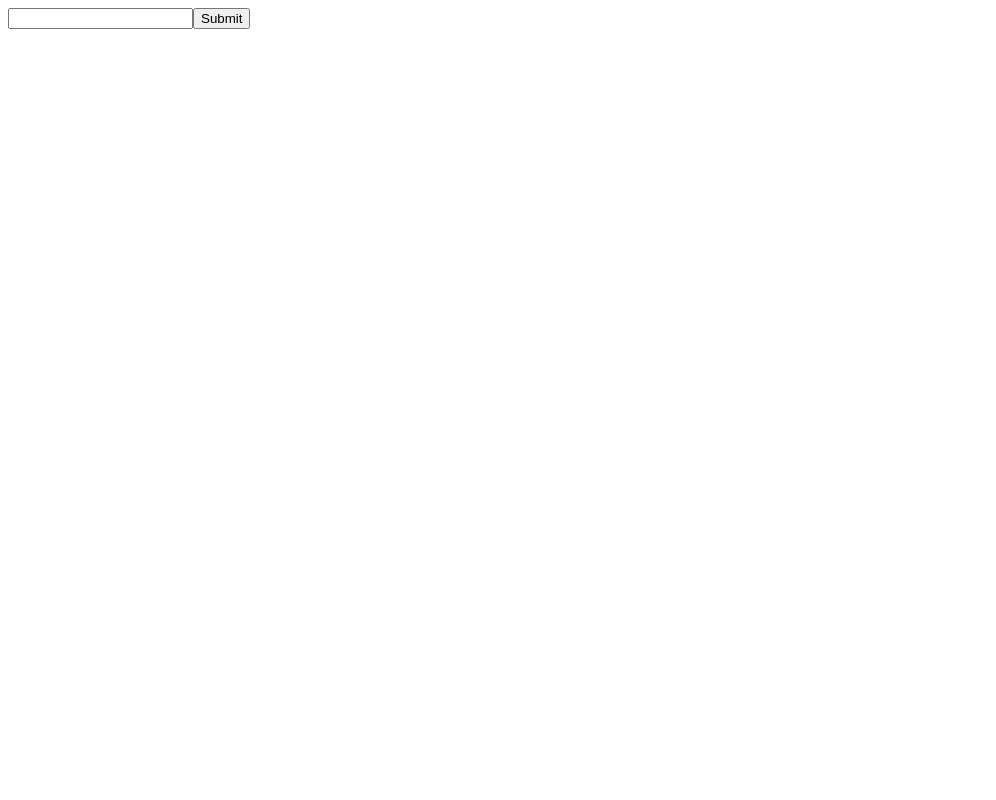
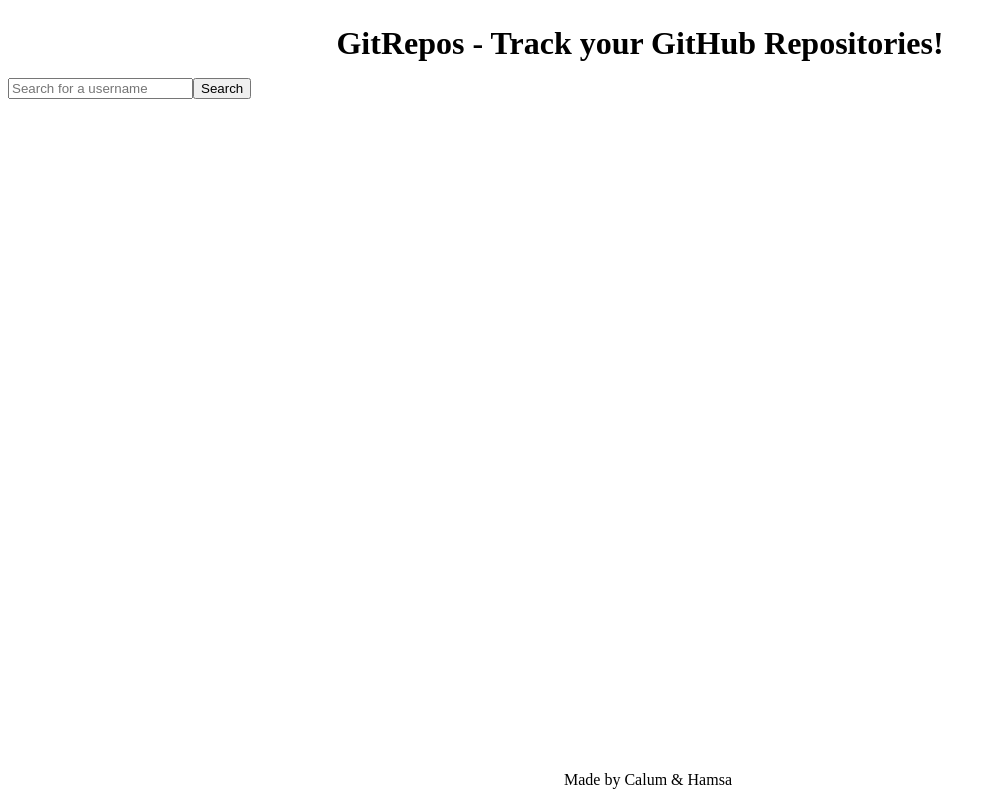
Before and after one commit to cbmcdougall/GitRepos, a React app: page / in a window 1280 px wide. Shown: the whole page, without its empty margins (0-996 px from the left). Built offline with nearby package versions, Linux system fonts and the light colour scheme.

Commit message:
add header, footer with styling

```diff
--- a/src/App.jsx
+++ b/src/App.jsx
@@ -1,5 +1,7 @@
 import React, { useState } from "react";
+import { Header, Footer } from './layout';
 import { Repositories } from "./components";
+import './style.css'
 
 export const App = () => {
     const [formData, setFormData] = useState("");
@@ -17,11 +19,16 @@
 
     return (
         <>
-            <form onSubmit={handleFormSubmit}>
-                <input type="text" name="username" id="username" onChange={handleInput} value={formData} />
-                <button type="submit">Submit</button>
+            <Header />
+            <form onSubmit={handleFormSubmit} id="searchForm">
+                <input
+                    type="text" name="username" id="username"
+                    onChange={handleInput} value={formData}
+                    placeholder="Search for a username" />
+                <button type="submit" id="submitButton">Search</button>
             </form>
             {isSubmitted && <Repositories username={username} />}
+            <Footer />
         </>
     )
 }
--- a/src/layout/Footer/index.jsx
+++ b/src/layout/Footer/index.jsx
@@ -0,0 +1,10 @@
+import React from 'react';
+import './style.css';
+
+export const Footer = () => {
+    return (
+        <footer>
+            <p>Made by Calum & Hamsa</p>
+        </footer>
+    )
+}
--- a/src/layout/Footer/style.css
+++ b/src/layout/Footer/style.css
@@ -0,0 +1,10 @@
+footer {
+    width: 100%;
+    height: 40px;
+    background-color: var(--banner-bg-colour);
+    position: fixed;
+    bottom: 0;
+    display: flex;
+    align-items: center;
+    justify-content: center;
+}
--- a/src/layout/Header/index.jsx
+++ b/src/layout/Header/index.jsx
@@ -0,0 +1,10 @@
+import React from 'react';
+import './style.css';
+
+export const Header = () => {
+    return (
+        <header>
+            <h1>GitRepos - Track your GitHub Repositories!</h1>
+        </header>
+    )
+}
--- a/src/layout/Header/style.css
+++ b/src/layout/Header/style.css
@@ -0,0 +1,10 @@
+header {
+    width: 100%;
+    height: 70px;
+    background-color: var(--banner-bg-colour);
+    color: var(--heading-text);
+    position: sticky;
+    display: flex;
+    align-items: center;
+    justify-content: center;
+}
```
